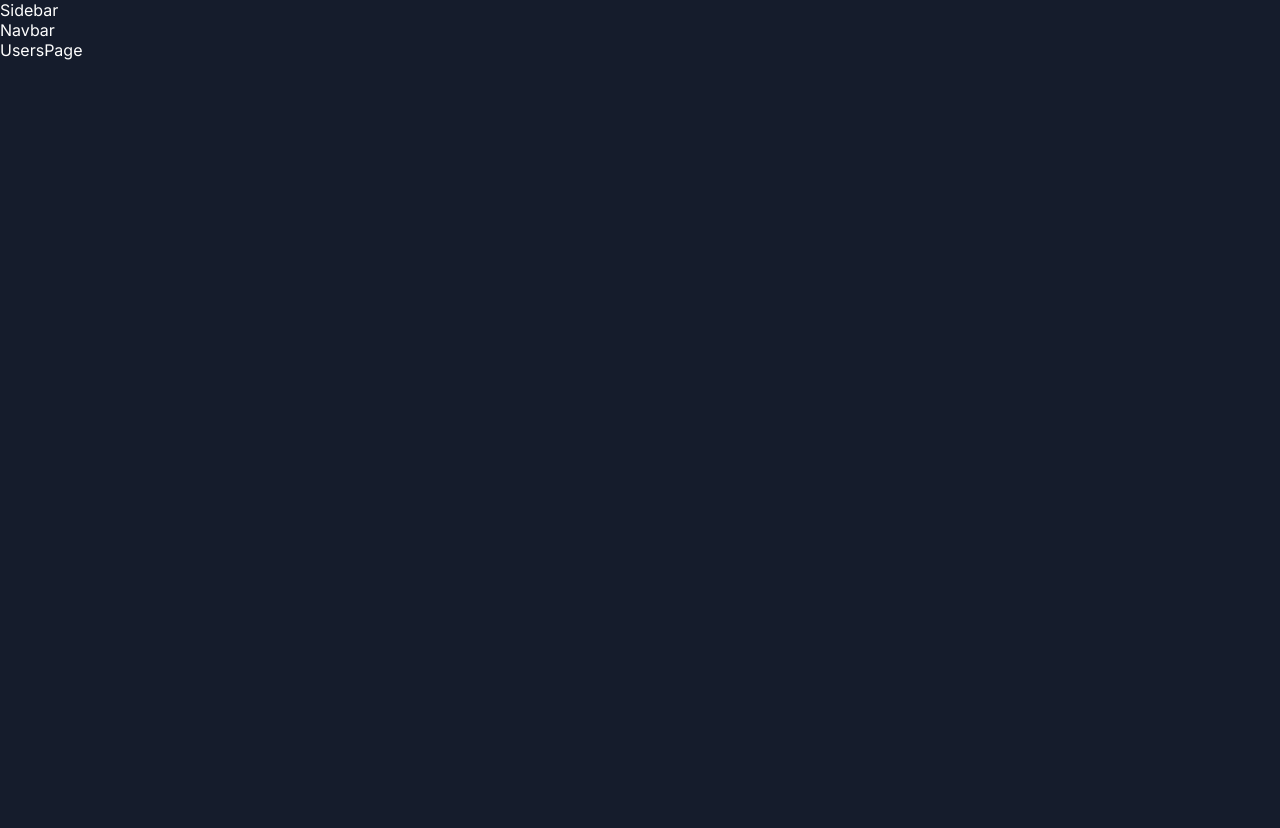
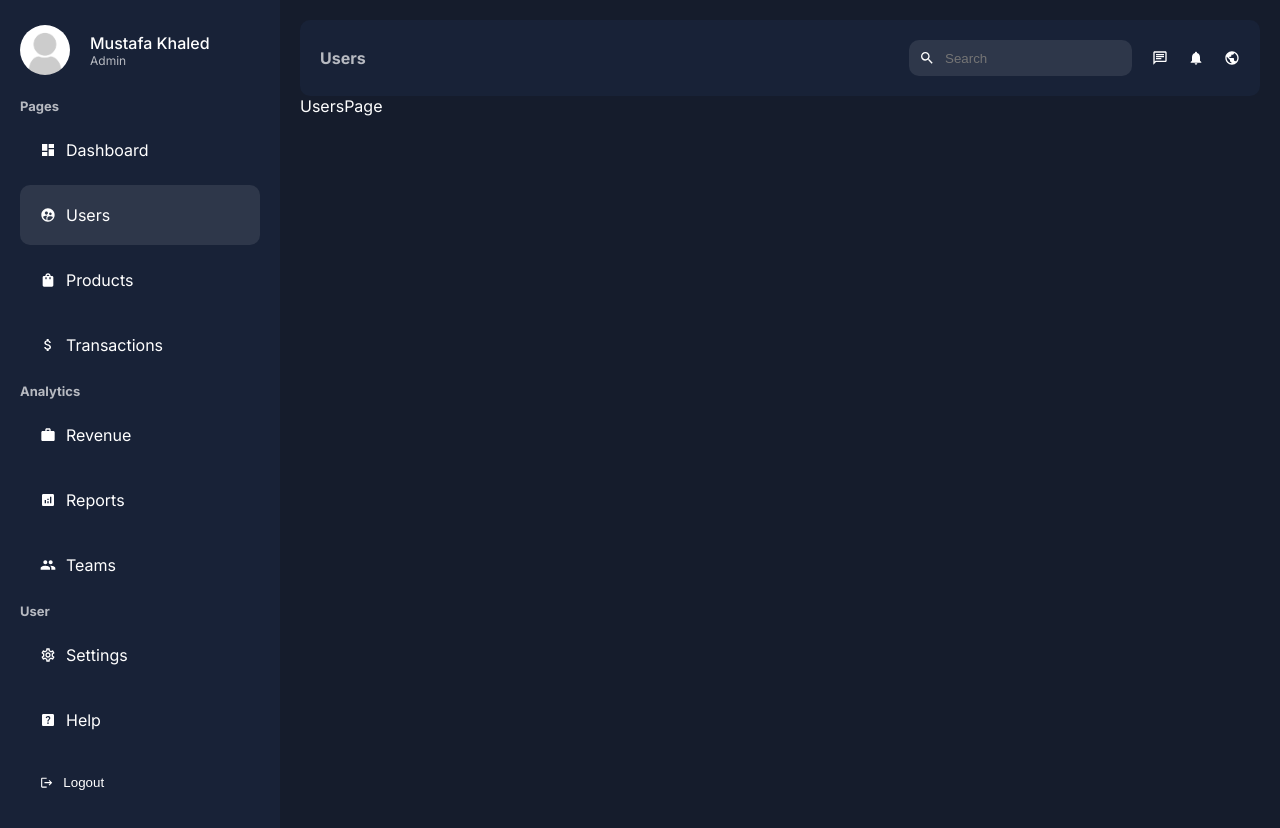
Before and after one commit to mustafa-khaled/Next.js-Admin-Dashboard, a Next.js app: page /dashboard/users in a window 1280 px wide. Before the commit the page ends 800 px from the top, so only its background shows below. Built offline with nearby package versions, Linux system fonts and the light colour scheme.

Commit message:
create sidebar and navbar

```diff
--- a/app/dashboard/layout.jsx
+++ b/app/dashboard/layout.jsx
@@ -1,13 +1,14 @@
 import Navbar from "../ui/dashboard/navbar/Navbar";
 import Sidebar from "../ui/dashboard/sidebar/Sidebar";
+import styles from "../ui/dashboard/dashboard.module.css";
 
 export default function Layout({ children }) {
   return (
-    <div>
-      <div>
+    <div className={styles.container}>
+      <div className={styles.menu}>
         <Sidebar />
       </div>
-      <div>
+      <div className={styles.content}>
         <Navbar />
         {children}
       </div>
--- /dev/null
+++ b/app/ui/dashboard/dashboard.module.css
@@ -0,0 +1,38 @@
+.container {
+  display: flex;
+}
+
+.menu {
+  flex: 1;
+  background-color: var(--bgSoft);
+  padding: 20px;
+  min-height: 100vh;
+}
+
+.content {
+  flex: 4;
+  padding: 20px;
+}
+
+.wrapper {
+  display: flex;
+  gap: 20px;
+  margin-top: 20px;
+}
+
+.main {
+  flex: 3;
+  display: flex;
+  flex-direction: column;
+  gap: 20px;
+}
+
+.cards {
+  display: flex;
+  gap: 20px;
+  justify-content: space-between;
+}
+
+.side {
+  flex: 1;
+}
--- a/app/ui/dashboard/navbar/Navbar.jsx
+++ b/app/ui/dashboard/navbar/Navbar.jsx
@@ -1,5 +1,33 @@
+"use client";
+
+import { usePathname } from "next/navigation";
+import styles from "./navbar.module.css";
+import {
+  MdNotifications,
+  MdOutlineChat,
+  MdPublic,
+  MdSearch,
+} from "react-icons/md";
+
 function Navbar() {
-  return <div>Navbar</div>;
+  const pathName = usePathname();
+
+  return (
+    <div className={styles.container}>
+      <div className={styles.title}>{pathName.split("/").pop()}</div>
+      <div className={styles.menu}>
+        <div className={styles.search}>
+          <MdSearch />
+          <input type="text" placeholder="Search" className={styles.input} />
+        </div>
+        <div className={styles.icons}>
+          <MdOutlineChat />
+          <MdNotifications />
+          <MdPublic />
+        </div>
+      </div>
+    </div>
+  );
 }
 
 export default Navbar;
--- /dev/null
+++ b/app/ui/dashboard/navbar/navbar.module.css
@@ -0,0 +1,41 @@
+.container {
+  padding: 20px;
+  border-radius: 10px;
+  background-color: var(--bgSoft);
+  display: flex;
+  align-items: center;
+  justify-content: space-between;
+}
+
+.title {
+  color: var(--textSoft);
+  font-weight: bold;
+  text-transform: capitalize;
+}
+
+.menu {
+  display: flex;
+  align-items: center;
+  gap: 20px;
+}
+
+.search {
+  display: flex;
+  align-items: center;
+  gap: 10px;
+  background-color: #2e374a;
+  padding: 10px;
+  border-radius: 10px;
+}
+
+.input {
+  background-color: transparent;
+  border: none;
+  color: var(--text);
+  outline: none;
+}
+
+.icons {
+  display: flex;
+  gap: 20px;
+}
--- a/app/ui/dashboard/sidebar/Sidebar.jsx
+++ b/app/ui/dashboard/sidebar/Sidebar.jsx
@@ -1,5 +1,115 @@
+import Image from "next/image";
+import MenuLink from "./menuLink/MenuLink";
+import styles from "./sidebar.module.css";
+import {
+  MdDashboard,
+  MdSupervisedUserCircle,
+  MdShoppingBag,
+  MdAttachMoney,
+  MdWork,
+  MdAnalytics,
+  MdPeople,
+  MdOutlineSettings,
+  MdHelpCenter,
+  MdLogout,
+} from "react-icons/md";
+
+const menuItems = [
+  {
+    title: "Pages",
+    list: [
+      {
+        title: "Dashboard",
+        path: "/dashboard",
+        icon: <MdDashboard />,
+      },
+      {
+        title: "Users",
+        path: "/dashboard/users",
+        icon: <MdSupervisedUserCircle />,
+      },
+      {
+        title: "Products",
+        path: "/dashboard/products",
+        icon: <MdShoppingBag />,
+      },
+      {
+        title: "Transactions",
+        path: "/dashboard/transactions",
+        icon: <MdAttachMoney />,
+      },
+    ],
+  },
+  {
+    title: "Analytics",
+    list: [
+      {
+        title: "Revenue",
+        path: "/dashboard/revenue",
+        icon: <MdWork />,
+      },
+      {
+        title: "Reports",
+        path: "/dashboard/reports",
+        icon: <MdAnalytics />,
+      },
+      {
+        title: "Teams",
+        path: "/dashboard/teams",
+        icon: <MdPeople />,
+      },
+    ],
+  },
+  {
+    title: "User",
+    list: [
+      {
+        title: "Settings",
+        path: "/dashboard/settings",
+        icon: <MdOutlineSettings />,
+      },
+      {
+        title: "Help",
+        path: "/dashboard/help",
+        icon: <MdHelpCenter />,
+      },
+    ],
+  },
+];
+
 function Sidebar() {
-  return <div>Sidebar</div>;
+  return (
+    <div className={styles.container}>
+      <div className={styles.user}>
+        <Image
+          src="/noavatar.png"
+          alt="User Image"
+          width="50"
+          height="50"
+          className={styles.userImage}
+        />
+        <div className={styles.userDetail}>
+          <span className={styles.username}>Mustafa Khaled</span>
+          <span className={styles.userTitle}>Admin</span>
+        </div>
+      </div>
+      <ul className={styles.list}>
+        {menuItems?.map((c) => {
+          return (
+            <li key={c.title}>
+              <span className={styles.cat}>{c.title}</span>
+              {c?.list.map((i) => {
+                return <MenuLink key={i.title} item={i} />;
+              })}
+            </li>
+          );
+        })}
+      </ul>
+      <button className={styles.logout}>
+        <MdLogout /> Logout
+      </button>
+    </div>
+  );
 }
 
 export default Sidebar;
--- /dev/null
+++ b/app/ui/dashboard/sidebar/menuLink/MenuLink.jsx
@@ -0,0 +1,22 @@
+"use client";
+
+import { usePathname } from "next/navigation";
+import Link from "next/link";
+import styles from "./MenuLink.module.css";
+
+const MenuLink = ({ item }) => {
+  const pathname = usePathname();
+
+  return (
+    <Link
+      href={item.path}
+      className={`${styles.container} ${
+        pathname === item.path && styles.active
+      }`}>
+      {item.icon}
+      {item.title}
+    </Link>
+  );
+};
+
+export default MenuLink;
--- /dev/null
+++ b/app/ui/dashboard/sidebar/menuLink/MenuLink.module.css
@@ -0,0 +1,13 @@
+.container {
+  padding: 20px;
+  display: flex;
+  align-items: center;
+  gap: 10px;
+  margin: 5px 0px;
+  border-radius: 10px;
+}
+
+.container:hover,
+.active {
+  background-color: #2e374a;
+}
--- /dev/null
+++ b/app/ui/dashboard/sidebar/sidebar.module.css
@@ -0,0 +1,59 @@
+.container {
+  position: sticky;
+  top: 40px;
+}
+
+.user {
+  display: flex;
+  align-items: center;
+  gap: 20px;
+  margin-bottom: 20px;
+}
+
+.userImage {
+  border-radius: 50%;
+  object-fit: cover;
+}
+
+.userDetail {
+  display: flex;
+  flex-direction: column;
+}
+
+.username {
+  font-weight: 500;
+}
+
+.userTitle {
+  font-size: 12px;
+  color: var(--textSoft);
+}
+
+.list {
+  list-style: none;
+}
+
+.cat {
+  color: var(--textSoft);
+  font-weight: bold;
+  font-size: 13px;
+  margin: 10px 0px;
+}
+
+.logout {
+  padding: 20px;
+  margin: 5px 0px;
+  display: flex;
+  align-items: center;
+  gap: 10px;
+  cursor: pointer;
+  border-radius: 10px;
+  background: none;
+  border: none;
+  color: white;
+  width: 100%;
+}
+
+.logout:hover {
+  background-color: #2e374a;
+}
--- a/package.json
+++ b/package.json
@@ -12,7 +12,8 @@
     "@next/eslint-plugin-next": "14.0.1",
     "next": "14.0.1",
     "react": "18",
-    "react-dom": "18"
+    "react-dom": "18",
+    "react-icons": "^4.11.0"
   },
   "devDependencies": {
     "eslint": "8",
```
Also changed, not shown: 1 other file (tests, documents, lock files or other folders).
